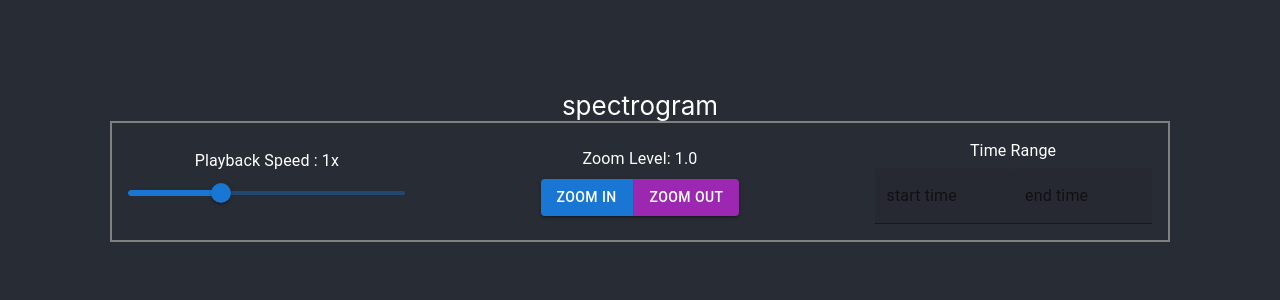
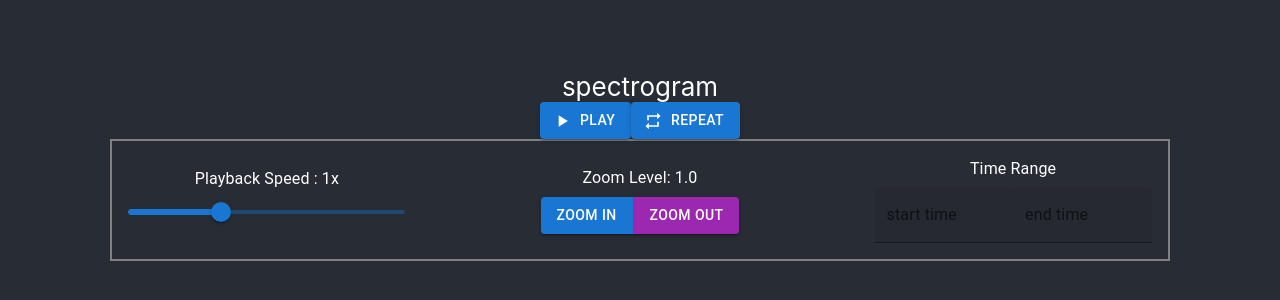
Before and after one commit to tkhv/JIB3113TheCocktailParty, a React (Create React App) app in the folder audio_app/: page / in a window 1280 px wide. Shown: the part 234-534 px from the top of the page. Built offline with nearby package versions, Linux system fonts and the light colour scheme.

Commit message:
added playback

```diff
--- a/audio_app/src/components/info_bar.js
+++ b/audio_app/src/components/info_bar.js
@@ -6,12 +6,26 @@ import Box from "@mui/material/Box";
 import Grid from "@mui/material/Grid";
 import Typography from "@mui/material/Typography";
 import ButtonGroup from "@mui/material/ButtonGroup";
+import PlayArrowIcon from "@material-ui/icons/PlayArrow";
+import PauseIcon from "@material-ui/icons/Pause";
+import RepeatIcon from "@material-ui/icons/Repeat";
 import "../App.css";
 
 const Info_bar = () => {
   const [playbackSpeed, setPlaybackSpeed] = useState(1);
   const [zoomLevel, setZoomLevel] = useState(1);
   const [timeRange, setTimeRange] = useState([0, 100]);
+  const [isPlaying, setIsPlaying] = useState(false);
+
+  const handlePlay = () => {
+    setIsPlaying(true);
+  };
+
+  const handlePause = () => {
+    setIsPlaying(false);
+  };
+
+  const handleRepeat = () => {};
 
   const handlePlaybackSpeedChange = (event, newValue) => {
     setPlaybackSpeed(newValue);
@@ -31,6 +45,36 @@ const Info_bar = () => {
 
   return (
     <div className="info_bar">
+      <div>
+        {!isPlaying ? (
+          <Button
+            variant="contained"
+            color="primary"
+            startIcon={<PlayArrowIcon />}
+            onClick={handlePlay}
+          >
+            Play
+          </Button>
+        ) : (
+          <Button
+            variant="contained"
+            color="secondary"
+            startIcon={<PauseIcon />}
+            onClick={handlePause}
+          >
+            Pause
+          </Button>
+        )}
+
+        <Button
+          variant="contained"
+          color="primary"
+          startIcon={<RepeatIcon />}
+          onClick={handleRepeat}
+        >
+          Repeat
+        </Button>
+      </div>
       <Box sx={{ p: 2, border: "2px solid grey" }}>
         <Grid container spacing={12} alignItems="center">
           <Grid item xs={4}>
```
